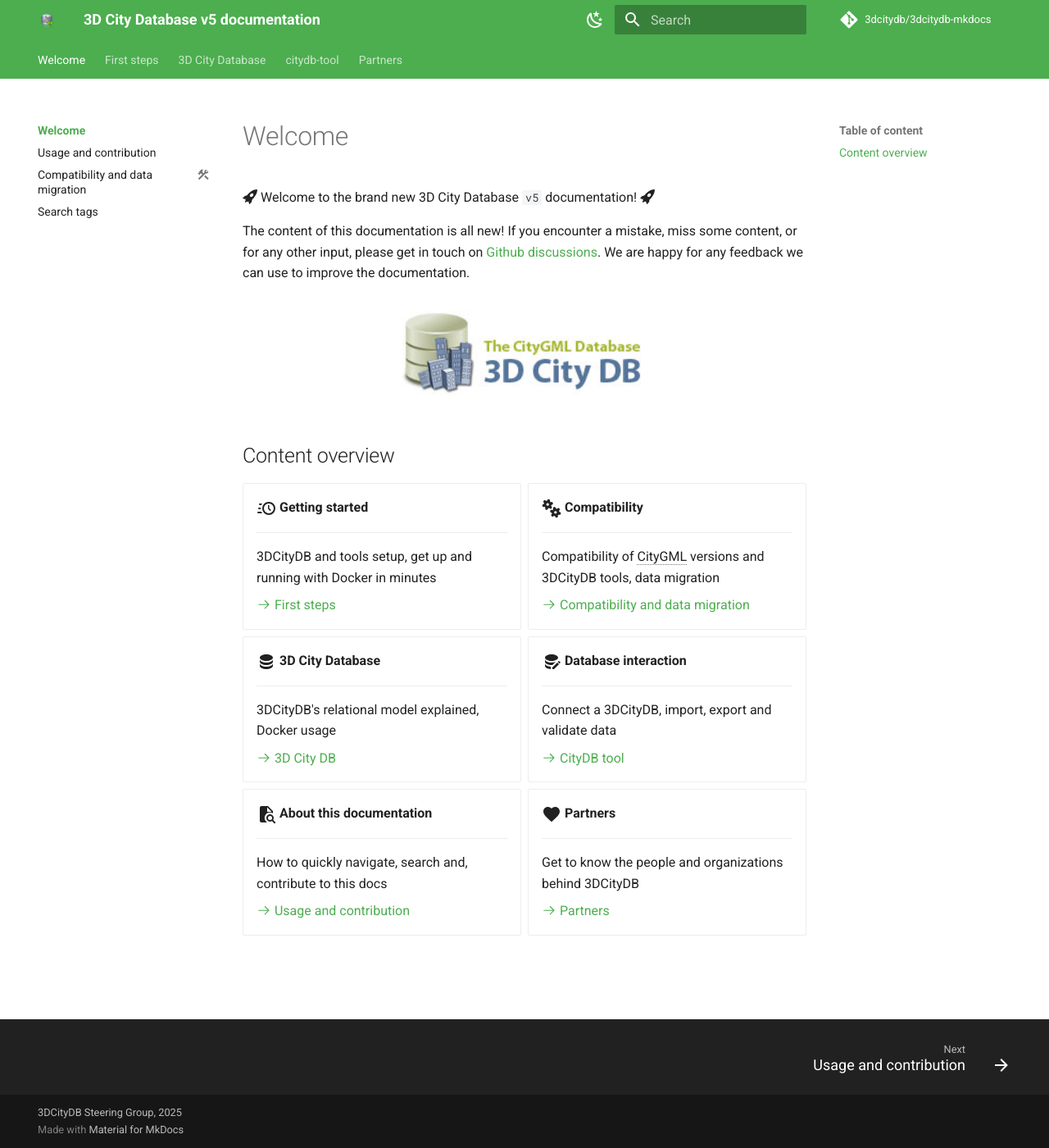
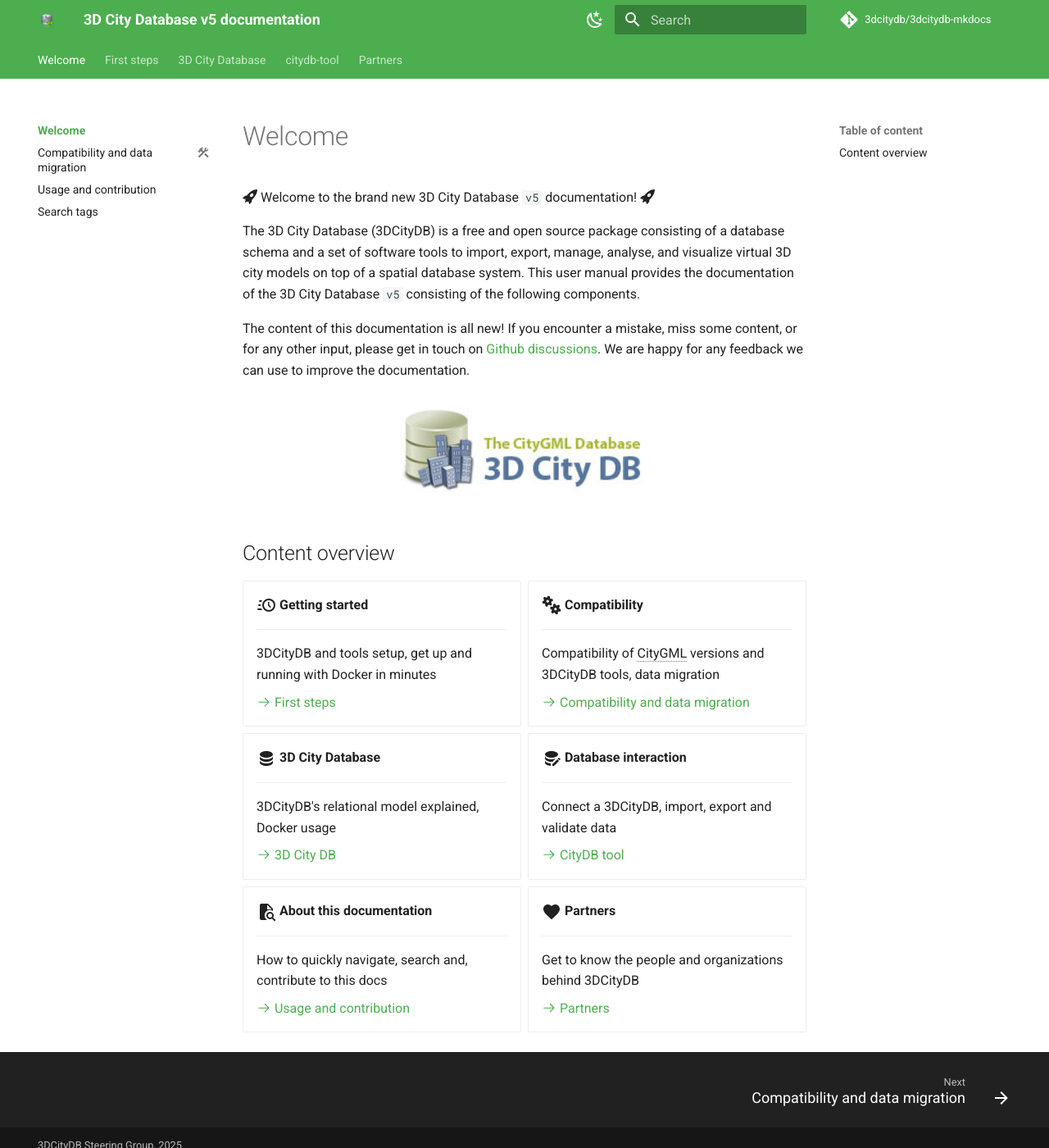
Before and after one commit to BWibo/3dcitydb-mkdocs, an MkDocs documentation site: the page built from docs/index.md, in a window 1280 px wide and 1400 px high. Shown: the whole window at 82% size. Built offline with MkDocs 1.6.1 and Material for MkDocs 9.7.7, drawn with Linux system fonts in a browser that asks for light colours; comment, search, counter and statistics services are not loaded.

Commit message:
Update welcome page

```diff
--- a/docs/index.md
+++ b/docs/index.md
@@ -4,6 +4,8 @@
 ---
 
 :simple-rocket: Welcome to the brand new 3D City Database `v5` documentation! :simple-rocket:
+
+The 3D City Database (3DCityDB) is a free and open source package consisting of a database schema and a set of software tools to import, export, manage, analyse, and visualize virtual 3D city models on top of a spatial database system. This user manual provides the documentation of the 3D City Database `v5` consisting of the following components.
 
 The content of this documentation is all new! If you encounter a mistake, miss some content, or for any other input, please get in touch on [Github discussions](https://github.com/3dcitydb/3dcitydb-mkdocs/discussions). We are happy for any feedback we can use to improve the documentation.
 
```
Also changed, not shown: docs/.pages.
